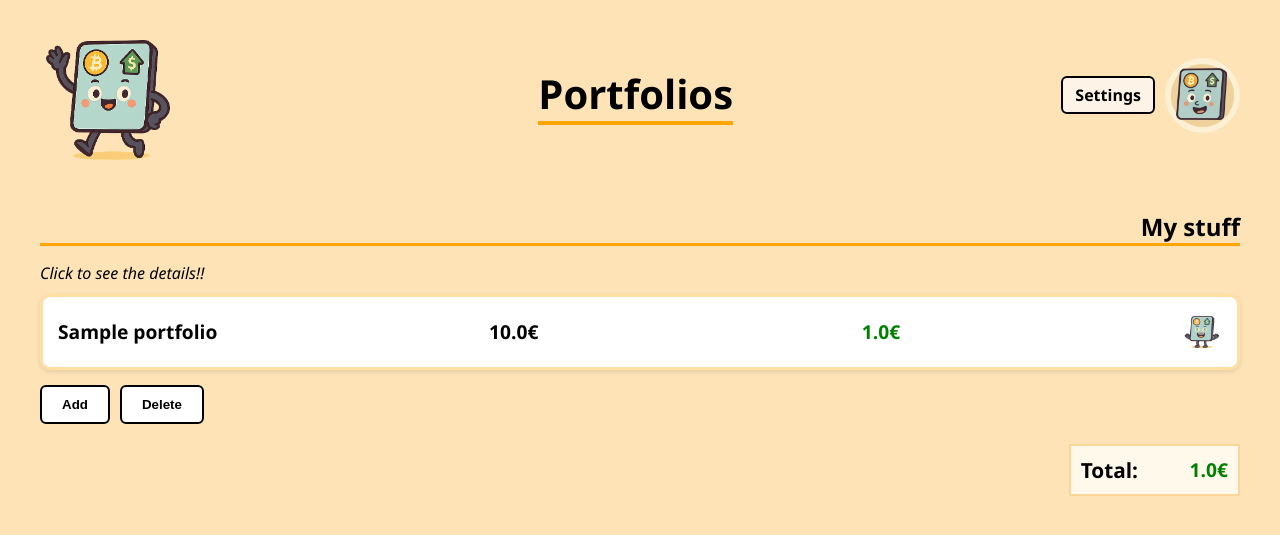
After one commit to jcalle04/FinTrack, a Spring Boot app: page /portfolios in a window 1280 px wide. The commit adds this page. Shown: the top 535 px of the page. Run offline with Spring Boot 4, Linux system fonts and the light colour scheme; the visitor is signed in with stand-in values (Sample User, id 1); tables that the repository leaves empty hold one stand-in row (values such as "Sample post"); some of the project's set-up classes (security, data sources, template engines, error pages and the like) are left out, and stand-ins take their place.

Commit message:
Profile and Portfolios
Profile and Portfolios working, I lack the ability to add and delete them if necessary, but at this point, it is more or less complete. Data correlation is okay.

```diff
--- a/fintrack/src/main/java/org/example/fintrack/Controller/PortfolioController.java
+++ b/fintrack/src/main/java/org/example/fintrack/Controller/PortfolioController.java
@@ -1,7 +1,40 @@
 package org.example.fintrack.Controller;
 
+import org.example.fintrack.Domain.Portfolio;
+import org.example.fintrack.Domain.User;
+import org.example.fintrack.Service.PortfolioService;
+import org.example.fintrack.Service.UserService;
+import org.springframework.beans.factory.annotation.Autowired;
 import org.springframework.stereotype.Controller;
+import org.springframework.ui.Model;
+import org.springframework.web.bind.annotation.GetMapping;
+
+import java.security.Principal;
+import java.util.List;
 
 @Controller
 public class PortfolioController {
+
+    @Autowired
+    private PortfolioService portfolioService;
+
+    @Autowired
+    private UserService userService;
+
+    @GetMapping("/portfolios")
+    public String portfoliosPage(Model model, Principal principal) {
+
+        User u = userService.findByUsername(principal.getName());
+        List<Portfolio> portfolioList = portfolioService.userPortfolios(u);
+
+        float totalEarning = portfolioService.totalEarning(u);
+
+        model.addAttribute("Username", u.getUsername());
+        model.addAttribute("PortfolioList", portfolioList);
+        model.addAttribute("Total", totalEarning);
+
+        return "portfolios";
+
+
+    }
 }
--- a/fintrack/src/main/java/org/example/fintrack/Repository/UserRepository.java
+++ b/fintrack/src/main/java/org/example/fintrack/Repository/UserRepository.java
@@ -5,5 +5,8 @@ import org.springframework.data.jpa.repository.JpaRepository;
 
 public interface UserRepository extends JpaRepository<User, Long> {
     User findByEmail(String email);
+    User findByUsername(String username);
+
+
 
 }
--- a/fintrack/src/main/java/org/example/fintrack/Service/UserService.java
+++ b/fintrack/src/main/java/org/example/fintrack/Service/UserService.java
@@ -1,5 +1,6 @@
 package org.example.fintrack.Service;
 
+import org.example.fintrack.Domain.User;
 import org.springframework.stereotype.Service;
 
 @Service
@@ -8,4 +9,7 @@ public interface UserService {
     public boolean authenticate(String email, String password);
     public boolean authenticateRegister(String email, String password, String repeat);
     public void createUser(String email, String password);
+
+    public User findByUsername(String username);
+    public  User findByEmail(String email);
 }
--- a/fintrack/src/main/resources/static/css/home.css
+++ b/fintrack/src/main/resources/static/css/home.css
@@ -27,6 +27,8 @@ body {
 }
 
 .profile {
+    border-radius: 50%;
+    cursor: pointer;
     width: 75px;
     height: 75px;
 }
--- /dev/null
+++ b/fintrack/src/main/resources/static/css/portfolios.css
@@ -0,0 +1,145 @@
+body {
+    margin: 0;
+    padding: 0;
+    background-color: #fde3b6;
+    font-family: 'Segoe UI', sans-serif;
+}
+
+.header {
+    display: flex;
+    align-items: center;
+    justify-content: space-between;
+    padding: 20px;
+}
+
+h1 {
+    font-size: 2.5rem;
+    font-weight: bold;
+    border-bottom: 4px solid orange;
+    margin: 0 0 0 20px;
+}
+
+.mascot-talk {
+    height: 150px;
+    width: 150px;
+    margin-left: 20px;
+}
+
+.settings {
+    display: flex;
+    align-items: center;
+    gap: 10px;
+    margin-right: 20px;
+}
+
+.settings a {
+    font-weight: bold;
+    padding: 6px 12px;
+    border: 2px solid black;
+    border-radius: 6px;
+    text-decoration: none;
+    color: black;
+    background-color: #fdf3e7;
+}
+
+.profile-img {
+    border-radius: 50%;
+    cursor: pointer;
+    width: 75px;
+    height: 75px;
+}
+
+.content {
+    padding: 0 40px;
+}
+
+.my-stuff {
+    text-align: right;
+    font-weight: bold;
+    font-size: 1.5rem;
+    border-bottom: 3px solid orange;
+    margin-bottom: 10px;
+}
+
+.click-hint {
+    font-style: italic;
+    margin-bottom: 10px;
+    font-weight: 500;
+}
+
+.portfolio-card {
+    background: white;
+    border: 3px solid #ffe0a3;
+    border-radius: 10px;
+    padding: 15px;
+    margin-bottom: 15px;
+    display: flex;
+    justify-content: space-between;
+    align-items: center;
+    cursor: pointer;
+    box-shadow: 0 2px 5px rgba(0,0,0,0.1);
+}
+
+.portfolio-name {
+    font-weight: bold;
+    font-size: 1.2rem;
+}
+
+.portfolio-value {
+    font-weight: bold;
+    font-size: 1.2rem;
+}
+
+.portfolio-diff {
+    font-weight: bold;
+    font-size: 1.2rem;
+    width: 90px;
+    text-align: right;
+}
+
+.portfolio-diff.positive {
+    color: green;
+}
+
+.portfolio-diff.negative {
+    color: red;
+}
+
+.portfolio-icon {
+    height: 40px;
+    margin-left: 10px;
+}
+
+.buttons {
+    margin-top: 10px;
+    display: flex;
+    gap: 10px;
+}
+
+.buttons button {
+    padding: 10px 20px;
+    border: 2px solid black;
+    border-radius: 6px;
+    background-color: #fff;
+    cursor: pointer;
+    font-weight: bold;
+}
+
+.total {
+    display: flex;
+    justify-content: flex-end;
+    align-items: center;
+    margin-top: 20px;
+    font-size: 1.3rem;
+    font-weight: bold;
+    border: 2px solid #f9d699;
+    padding: 10px;
+    width: fit-content;
+    margin-left: auto;
+    background-color: #fff9ec;
+}
+
+.total-value {
+    color: red;
+    margin-left: 10px;
+}
--- /dev/null
+++ b/fintrack/src/main/resources/templates/portfolios.html
@@ -0,0 +1,44 @@
+<!DOCTYPE html>
+<html lang="en" xmlns:th="http://www.thymeleaf.org">
+<head>
+    <meta charset="UTF-8">
+    <title>Portfolios</title>
+    <link rel="stylesheet" href="/css/portfolios.css">
+</head>
+<body>
+
+<div class="header">
+    <img src="/css/images/Tracky%204.png" alt="Mascot Talking" class="mascot-talk">
+    <h1>Portfolios</h1>
+    <div class="settings">
+        <a href="/settings">Settings</a>
+        <img src="/css/images/Tracky%20Profile.png" alt="Profile" class="profile-img" onclick="window.location.href='/profile'">
+    </div>
+</div>
+
+<div class="content">
+    <h2 class="my-stuff">My stuff</h2>
+    <p class="click-hint">Click to see the details!!</p>
+
+    <div th:each="portfolio : ${PortfolioList}" class="portfolio-card" th:onclick="'window.location.href=\'/portfolio/' + ${portfolio.id} + '\''">
+        <div class="portfolio-name" th:text="${portfolio.name}">My Portfolio</div>
+        <div class="portfolio-value">
+            <span th:text="${portfolio.costBasis} + '€'">100€</span>
+        </div>
+        <div class="portfolio-diff" th:classappend="${portfolio.profit >= 0} ? 'positive' : 'negative'" th:text="${portfolio.profit} + '€'">+0.00€</div>
+        <img th:src="${portfolio.profit >= 0 ? '/css/images/Tracky%20earning.png' : '/css/images/Tracky%20Scared.png'}" alt="Icon" class="portfolio-icon">
+    </div>
+
+    <div class="buttons">
+        <button onclick="location.href='/portfolio/add'">Add</button>
+        <button onclick="location.href='/portfolio/delete'">Delete</button>
+    </div>
+
+    <div class="total">
+        <span>Total:</span>
+        <span class="portfolio-diff" th:classappend="${Total >= 0} ? 'positive' : 'negative'" th:text="${Total} + '€'">0.00€</span>
+    </div>
+</div>
+
+</body>
+</html>
```
Also changed, not shown: fintrack/src/main/java/org/example/fintrack/Controller/ProfileController.java (added, +38 -0 lines), fintrack/src/main/java/org/example/fintrack/Repository/PortoflioRepository.java (added, +11 -0 lines), fintrack/src/main/java/org/example/fintrack/Service/PortfolioService.java (+11 -0 lines), fintrack/src/main/java/org/example/fintrack/Service/PortfolioServiceImpl.java (+31 -0 lines), fintrack/src/main/java/org/example/fintrack/Service/UserServiceImpl.java (+12 -0 lines), fintrack/src/main/resources/static/css/profile.css (added, +91 -0 lines), fintrack/src/main/resources/templates/home.html (+6 -2 lines), fintrack/src/main/resources/templates/profile.html (added, +45 -0 lines).
